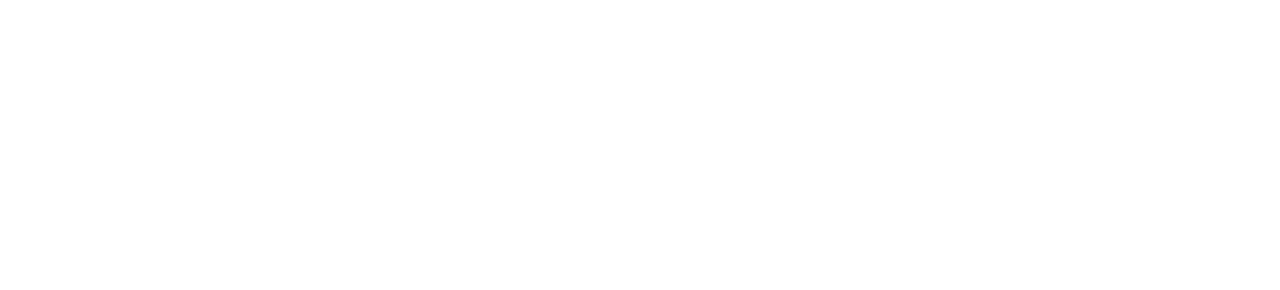
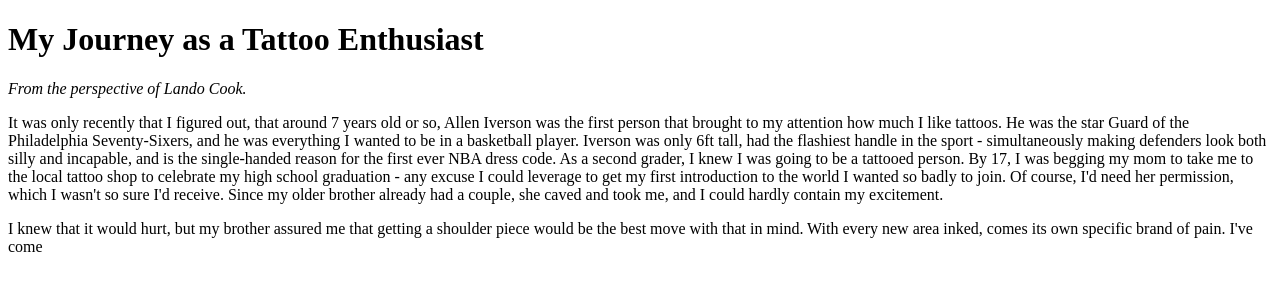
Before and after one commit to STL-LC101-Sept-22/js-assignment-4-html-me-something-megamando, a website: page index.html in a window 1280 px wide. Drawn offline with Linux system fonts and the light colour scheme.

Commit message:
Update index.html

```diff
--- a/index.html
+++ b/index.html
@@ -1,8 +1,14 @@
 <!DOCTYPE html>
 <html>
    <head>
+      <title>Tattoo Enthusiast</title>
    </head>
    <body>
-      <!-- Write your HTML in this file! -->
+      <h1>My Journey as a Tattoo Enthusiast</h1>
+     <header><em>From the perspective of Lando Cook.</em></header>
+    <main class="indentstart">
+        <p>It was only recently that I figured out, that around 7 years old or so, Allen Iverson was the first person that brought to my attention how much I like tattoos. He was the star Guard of the Philadelphia Seventy-Sixers, and he was everything I wanted to be in a basketball player. Iverson was only 6ft tall, had the flashiest handle in the sport - simultaneously making defenders look both silly and incapable, and is the single-handed reason for the first ever NBA dress code. As a second grader, I knew I was going to be a tattooed person. By 17, I was begging my mom to take me to the local tattoo shop to celebrate my high school graduation - any excuse I could leverage to get my first introduction to the world I wanted so badly to join. Of course, I'd need her permission, which I wasn't so sure I'd receive. Since my older brother already had a couple, she caved and took me, and I could hardly contain my excitement.</p>
+       <p>I knew that it would hurt, but my brother assured me that getting a shoulder piece would be the best move with that in mind. With every new area inked, comes its own specific brand of pain. I've come
+     </main>
    </body>
 </html>
```
